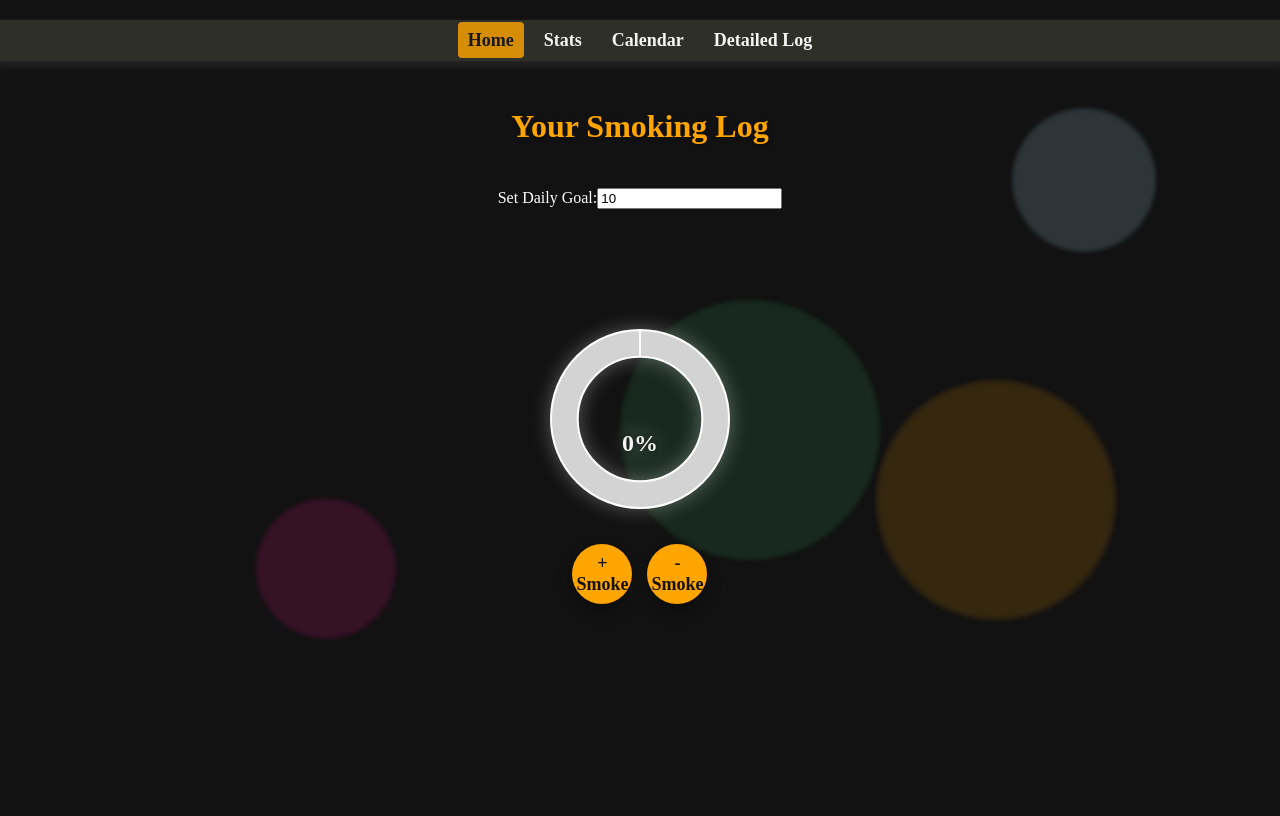
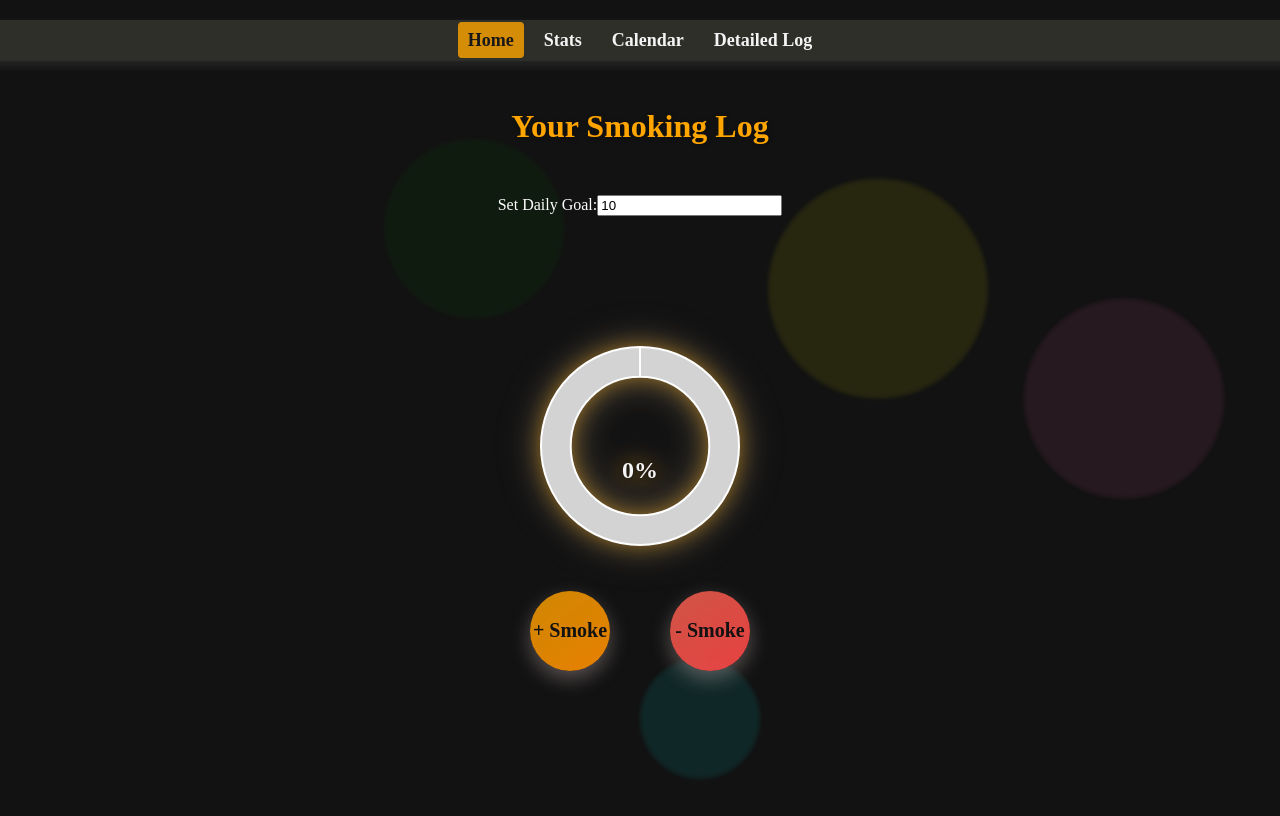
Before and after one commit to new-networktech/smokelog, a React (Create React App) app in the folder Frontend/: page / in a window 1280 px wide. Shown: the top 816 px of the page. Built offline with nearby package versions, Linux system fonts and the light colour scheme; no server answers.

Commit message:
css dropbox added

```diff
--- a/Frontend/src/styles/App.css
+++ b/Frontend/src/styles/App.css
@@ -23,13 +23,14 @@ body {
 
 /* Navigation styling */
 nav {
-    background-color: var(--dark-gray);
+    background-color: rgba(0, 0, 0, 0.7);
+    /* More transparency */
     padding: 10px 20px;
     width: 100%;
     display: flex;
     justify-content: center;
     gap: 20px;
-    box-shadow: 0 4px 6px rgba(0, 0, 0, 0.1);
+    box-shadow: 0 4px 10px rgba(255, 255, 255, 0.1);
 }
 
 nav a {
@@ -51,14 +52,67 @@ nav a.active {
     color: var(--background-color);
 }
 
+/* Goal Input Section */
+.goal-input {
+    margin: 20px 0;
+    padding: 15px;
+    border-radius: 30px;
+    background: rgba(44, 44, 44, 0.7);
+    /* Background transparency */
+    box-shadow: 0px 4px 15px rgba(255, 255, 255, 0.1);
+    display: flex;
+    align-items: center;
+    gap: 10px;
+    transition: box-shadow 0.3s ease;
+}
+
+.goal-input:hover {
+    box-shadow: 0px 8px 20px rgba(255, 165, 0, 0.3);
+    /* Add glow on hover */
+}
+
+.goal-input label {
+    font-size: 1.2rem;
+    /* Slightly increased font size */
+    color: var(--font-color);
+    text-shadow: 0px 2px 5px rgba(0, 0, 0, 0.7);
+    transition: color 0.3s ease;
+}
+
+.goal-input input {
+    padding: 10px;
+    font-size: 1rem;
+    border: 1px solid #555;
+    /* Darker border */
+    border-radius: 15px;
+    width: 80px;
+    text-align: center;
+    background-color: rgba(58, 58, 58, 0.8);
+    /* Dark but with transparency */
+    color: #f4f4f4;
+    box-shadow: 0px 2px 8px rgba(255, 255, 255, 0.1);
+    outline: none;
+    transition: background-color 0.3s, box-shadow 0.3s ease;
+}
+
+.goal-input input:hover {
+    background-color: rgba(78, 78, 78, 0.9);
+    /* Lighten slightly on hover */
+}
+
+.goal-input input:focus {
+    border-color: #ffa500;
+    box-shadow: 0px 0px 10px rgba(255, 165, 0, 0.7);
+}
+
 /* Form styling for logging entry */
 .log-entry-form {
     margin: 20px auto;
     max-width: 300px;
     padding: 20px;
-    background-color: var(--gray-color);
-    border-radius: 8px;
-    box-shadow: 0px 4px 10px rgba(0, 0, 0, 0.2);
+    background-color: rgba(44, 44, 44, 0.7);
+    border-radius: 15px;
+    box-shadow: 0px 4px 15px rgba(0, 0, 0, 0.2);
 }
 
 /* Logs list styling */
@@ -73,8 +127,8 @@ nav a.active {
 .logs-list li {
     padding: 10px;
     margin-bottom: 5px;
-    background-color: var(--highlight-orange);
-    border-radius: 5px;
+    background-color: rgba(255, 165, 0, 0.6);
+    border-radius: 10px;
     color: var(--font-color);
     text-align: left;
 }
@@ -82,7 +136,7 @@ nav a.active {
 /* Button-like circle controls for adding/removing logs */
 .log-controls {
     display: flex;
-    gap: 15px;
+    gap: 60px;
     margin-top: 15px;
 }
 
@@ -90,38 +144,41 @@ nav a.active {
     display: flex;
     justify-content: center;
     align-items: center;
-    width: 60px;
-    height: 60px;
+    width: 80px;
+    /* Increased size */
+    height: 80px;
     border-radius: 50%;
-    background-color: var(--highlight-orange);
+    background: linear-gradient(145deg, rgba(255, 165, 0, 0.8), rgba(247, 148, 27, 0.9));
     color: var(--background-color);
     font-weight: bold;
     cursor: pointer;
-    transition: background-color 0.3s, transform 0.2s;
+    transition: background-color 0.3s, transform 0.2s, box-shadow 0.3s;
+    box-shadow: 0px 8px 20px rgba(200, 178, 178, 0.4);
 }
 
 .log-circle:hover {
-    background-color: var(--highlight-yellow);
-    transform: scale(1.1);
+    background-color: rgba(255, 140, 0, 0.9);
+    transform: scale(1.15);
+    box-shadow: 0px 10px 25px rgba(255, 165, 0, 0.4);
 }
 
 /* Center alignment for logs and goals */
 .totals,
 .goal-progress {
-    background-color: var(--gray-color);
-    border-radius: 8px;
+    background-color: rgba(44, 44, 44, 0.7);
+    border-radius: 12px;
     padding: 15px;
     margin: 20px;
     width: 80%;
     max-width: 600px;
-    box-shadow: 0px 4px 8px rgba(0, 0, 0, 0.2);
+    box-shadow: 0px 4px 15px rgba(0, 0, 0, 0.3);
 }
 
 /* Calendar container styling */
 .calendar-container {
-    background-color: var(--gray-color);
+    background-color: rgba(44, 44, 44, 0.7);
     padding: 20px;
-    border-radius: 8px;
+    border-radius: 12px;
     margin-top: 20px;
     max-width: 600px;
     width: 100%;
@@ -137,8 +194,8 @@ nav a.active {
 .detailed-log table {
     width: 100%;
     border-collapse: collapse;
-    background-color: var(--gray-color);
-    border-radius: 8px;
+    background-color: rgba(44, 44, 44, 0.7);
+    border-radius: 12px;
     overflow: hidden;
 }
 
@@ -147,6 +204,16 @@ nav a.active {
     padding: 12px;
     border: 1px solid var(--dark-gray);
     text-align: center;
+}
+.remove-smoke {
+    background: linear-gradient(145deg, rgba(255, 102, 85, 0.8), rgba(255, 70, 70, 0.9));
+}
+.remove-smoke:hover {
+    box-shadow: 0px 10px 30px rgba(255, 70, 70, 0.4);
+}
+/* Specific styles for + Smoke and - Smoke buttons */
+.add-smoke {
+    background: linear-gradient(145deg, rgba(255, 165, 0, 0.8), rgba(255, 140, 0, 0.9));
 }
 
 .detailed-log th {
@@ -166,10 +233,8 @@ nav a.active {
     width: 100%;
     height: 100%;
     pointer-events: none;
-    /* Prevents shapes from interfering with clicks */
     overflow: hidden;
     z-index: -1;
-    /* Places shapes behind other content */
 }
 
 /* Basic shape styling */
@@ -178,96 +243,9 @@ nav a.active {
     border-radius: 50%;
     opacity: 0.3;
     animation: floatAnimation 8s infinite ease-in-out;
-    /* Randomize animation delay to make movement less synchronized */
     animation-delay: calc(-1s * var(--i));
 }
 
-/* Different sizes, positions, and colors for each shape */
-.shape-1 {
-    width: 150px;
-    height: 150px;
-    background-color: rgba(255, 69, 0, 0.6);
-    top: 20%;
-    left: 10%;
-}
-
-.shape-2 {
-    width: 200px;
-    height: 200px;
-    background-color: rgba(255, 165, 0, 0.5);
-    top: 50%;
-    left: 70%;
-    animation: sizeAnimation 6s infinite alternate ease-in-out;
-}
-
-.shape-3 {
-    width: 180px;
-    height: 180px;
-    background-color: rgba(75, 0, 130, 0.5);
-    top: 80%;
-    left: 30%;
-}
-
-.shape-4 {
-    width: 120px;
-    height: 120px;
-    background-color: rgba(173, 216, 230, 0.6);
-    top: 15%;
-    left: 80%;
-    animation: sizeAnimation 5s infinite alternate ease-in-out;
-}
-
-.shape-5 {
-    width: 140px;
-    height: 140px;
-    background-color: rgba(255, 20, 147, 0.5);
-    top: 65%;
-    left: 20%;
-}
-
-.shape-6 {
-    width: 220px;
-    height: 220px;
-    background-color: rgba(60, 179, 113, 0.5);
-    top: 40%;
-    left: 50%;
-    animation: sizeAnimation 7s infinite alternate ease-in-out;
-}
-
-.shape-7 {
-    width: 100px;
-    height: 100px;
-    background-color: rgba(139, 69, 19, 0.6);
-    top: 75%;
-    left: 85%;
-}
-
-.shape-8 {
-    width: 160px;
-    height: 160px;
-    background-color: rgba(0, 128, 128, 0.5);
-    top: 30%;
-    left: 40%;
-}
-
-.shape-9 {
-    width: 130px;
-    height: 130px;
-    background-color: rgba(70, 130, 180, 0.4);
-    top: 55%;
-    left: 10%;
-}
-
-.shape-10 {
-    width: 180px;
-    height: 180px;
-    background-color: rgba(255, 215, 0, 0.5);
-    top: 85%;
-    left: 60%;
-    animation: sizeAnimation 6s infinite alternate ease-in-out;
-}
-
-/* Floating effect */
 @keyframes floatAnimation {
     0% {
         transform: translateY(0);
--- a/Frontend/src/styles/Home.css
+++ b/Frontend/src/styles/Home.css
@@ -1,11 +1,14 @@
 /* src/styles/Home.css */
 
+/* General Page Styling */
 body {
     font-family: Arial, sans-serif;
     margin: 0;
     padding: 0;
     background-color: #181818;
+    /* Dark background for contrast */
     color: #f4f4f4;
+    /* Light text for visibility */
 }
 
 .home-container {
@@ -43,33 +46,69 @@ body {
 
 /* Goal Input */
 .goal-input {
-    position: absolute;
-    top: 20px;
-    right: 20px;
+    position: relative;
+    margin: 20px 0;
     font-size: 16px;
     display: flex;
     align-items: center;
-    background: rgba(255, 255, 255, 0.1);
-    padding: 8px 12px;
-    border-radius: 25px;
-    box-shadow: 0px 4px 10px rgba(255, 255, 255, 0.2);
+    background: rgba(255, 255, 255, 0.05);
+    /* Slight transparency to match the background */
+    padding: 12px 18px;
+    border-radius: 30px;
+    box-shadow: 0px 4px 20px rgba(255, 255, 255, 0.15);
+    /* Softer glow effect */
 }
 
 .goal-input label {
     color: #f4f4f4;
-    font-size: 16px;
-    margin-right: 10px;
+    font-size: 1.2rem;
+    /* Larger label for better readability */
+    margin-right: 15px;
+    text-shadow: 0px 2px 5px rgba(0, 0, 0, 0.7);
+    transition: color 0.3s ease;
+    /* Transition for color when focused */
 }
 
 .goal-input input {
-    padding: 5px;
-    font-size: 16px;
-    border: 1px solid #666;
-    border-radius: 12px;
-    width: 60px;
+    padding: 10px;
+    font-size: 1rem;
+    border: 1px solid #555;
+    /* Darker border to blend with background */
+    border-radius: 15px;
+    width: 80px;
+    /* Slightly increased width for comfort */
     text-align: center;
-    background-color: #2c2c2c;
+    background-color: rgba(44, 44, 44, 0.8);
+    /* Dark but transparent background */
     color: #f4f4f4;
+    box-shadow: 0px 2px 8px rgba(255, 255, 255, 0.1);
+    outline: none;
+    transition: background-color 0.3s, box-shadow 0.3s ease;
+    /* Smooth transition for effects */
+}
+
+/* Input Hover and Focus Styling */
+.goal-input input:hover {
+    background-color: rgba(58, 58, 58, 0.9);
+    /* Slightly lighter on hover */
+}
+
+.goal-input input:focus {
+    border-color: #FFA500;
+    /* Border turns orange when focused */
+    box-shadow: 0 0 15px rgba(255, 165, 0, 0.7);
+    /* Soft orange glow on focus */
+}
+
+.goal-input label:hover {
+    color: #FFD700;
+    /* Golden color when hovering over the label */
+}
+
+/* Modern Glow for Goal Input Section */
+.goal-input:hover {
+    box-shadow: 0px 8px 25px rgba(255, 165, 0, 0.3);
+    /* Larger glow when hovering over the entire input container */
 }
 
 /* Donut Chart */
@@ -83,11 +122,11 @@ body {
 }
 
 .donut-chart {
-    width: 180px;
-    height: 180px;
-    margin: 20px 0;
+    width: 200px;
+    height: 200px;
+    margin: 30px 0;
     position: relative;
-    filter: drop-shadow(0px 0px 10px rgba(255, 255, 255, 0.3));
+    filter: drop-shadow(0px 0px 20px rgba(255, 255, 255, 0.2)) drop-shadow(0px 0px 10px rgba(255, 165, 0, 0.5));
 }
 
 .chart-label {
@@ -115,50 +154,42 @@ body {
     /* Increased size */
     height: 100px;
     border-radius: 50%;
-    background-color: rgba(255, 165, 0, 0.8);
-    /* Semi-transparent orange */
+    background: linear-gradient(145deg, rgba(255, 165, 0, 0.8), rgba(255, 140, 0, 0.9));
+    /* Gradient for modern look */
     display: flex;
     align-items: center;
     justify-content: center;
     color: #fff;
-    font-size: 18px;
+    font-size: 20px;
+    /* Slightly larger for better readability */
     font-weight: bold;
     cursor: pointer;
     transition: transform 0.3s ease, background-color 0.3s ease, box-shadow 0.3s ease;
-    box-shadow: 0px 8px 15px rgba(0, 0, 0, 0.3);
-    /* Soft shadow */
+    box-shadow: 0px 8px 20px rgba(0, 0, 0, 0.4);
 }
 
 .log-circle:hover {
-    transform: scale(1.2);
-    background-color: rgba(255, 140, 0, 0.9);
-    /* Darker and more opaque on hover */
-    box-shadow: 0px 10px 20px rgba(255, 165, 0, 0.4);
-    /* Slightly larger shadow on hover */
+    transform: scale(1.15);
+    box-shadow: 0px 10px 30px rgba(255, 165, 0, 0.4);
 }
 
-.add-smoke {
-    background-color: rgba(255, 165, 0, 0.8);
-}
 
-.remove-smoke {
-    background-color: rgba(255, 85, 85, 0.8);
-    /* Semi-transparent red */
-}
 
-.remove-smoke:hover {
-    background-color: rgba(255, 70, 70, 0.9);
-    /* Darker red on hover */
-}
+
+
 
 .log-circle p {
     margin: 0;
 }
 
+/* Last Smoke Message */
 .last-smoke-message {
-    margin-top: 10px;
-    font-size: 18px;
-    color: #ffa500;
-    text-shadow: 0px 0px 5px rgba(0, 0, 0, 0.7);
+    margin-top: 15px;
+    font-size: 20px;
+    /* Slightly larger to improve readability */
+    color: #ffd700;
+    /* Golden color for better contrast */
+    text-shadow: 0px 0px 10px rgba(0, 0, 0, 0.7);
     font-weight: bold;
+    opacity: 0.9;
 }
```
